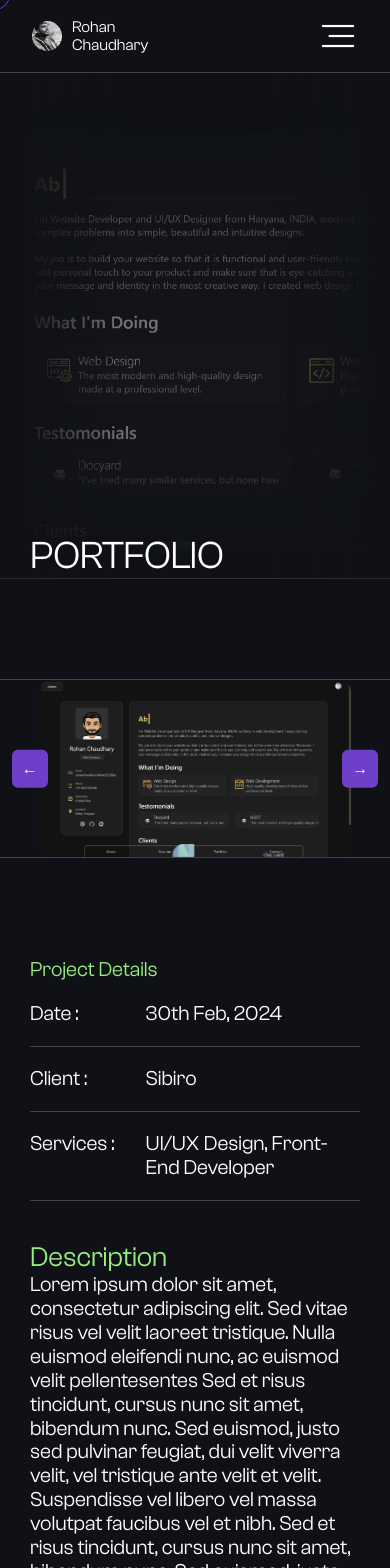
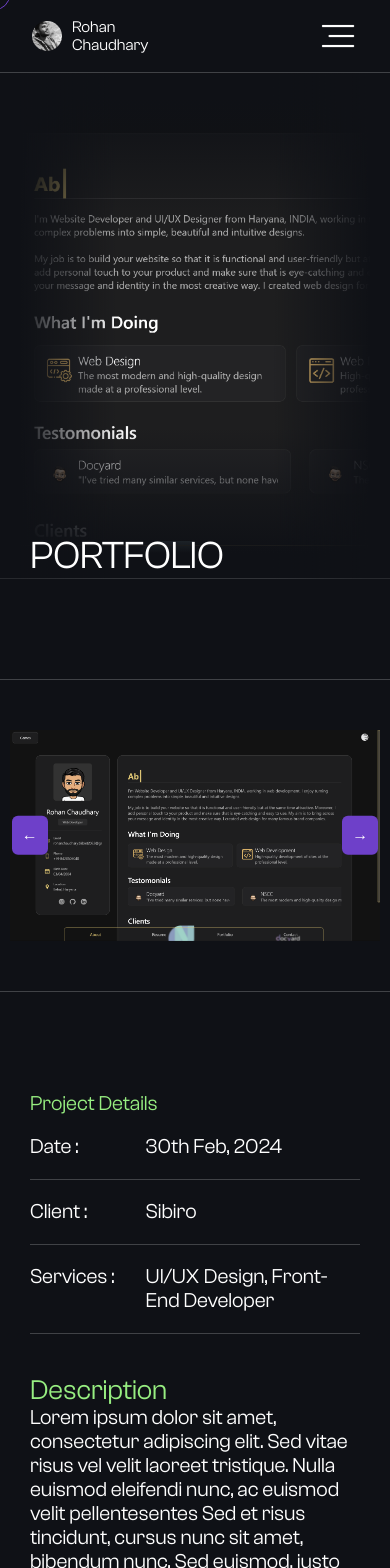
Before and after one commit to Codesamp-Rohan/Vite-Portfolio, a React (Vite) app: page /Vite-Portfolio/portfolio in a window 390 px wide. Shown: the top 1568 px of the page. Built offline with nearby package versions, Linux system fonts and the light colour scheme.

Commit message:
done bro almost done

```diff
--- a/src/ProjectPages/cosmetics.jsx
+++ b/src/ProjectPages/cosmetics.jsx
@@ -12,7 +12,7 @@ export function Cosmetics(){
             <div>
                 <div className="h-[60vh] top--section relative border-b-[1px] border-b-[#404246]">
                     <span className="project--img z-[20] w-[100%] h-[100%] absolute text-[#000] top-[50%] left-[50%] translate-x-[-50%] translate-y-[-50%]"></span>
-                    <img className="project--img absolute h-full w-full object-cover z-[19] brightness-[70%]" src="/Vite-Portfolio/Projects/cosmetics.png" alt="bg-img"></img>
+                    <img className="project--img absolute h-full w-full object-cover z-[19] " src="/Vite-Portfolio/Projects/cosmetics.png" alt="bg-img"></img>
                     <span className="absolute w-[100%] h-[100%] z-[50] flex items-end px-[30px]">
                         <h1 className="text-[10vw]">COSMETICS</h1>
                     </span>
--- a/src/ProjectPages/docyard.jsx
+++ b/src/ProjectPages/docyard.jsx
@@ -12,7 +12,7 @@ export function Docyard(){
             <div>
                 <div className="h-[60vh] top--section relative border-b-[1px] border-b-[#404246]">
                     <span className="project--img z-[20] w-[100%] h-[100%] absolute text-[#000] top-[50%] left-[50%] translate-x-[-50%] translate-y-[-50%]"></span>
-                    <img className="project--img absolute h-full w-full object-cover z-[19] brightness-[70%]" src="/Vite-Portfolio/Projects/docyard.png" alt="bg-img"></img>
+                    <img className="project--img absolute h-full w-full object-cover z-[19]" src="/Vite-Portfolio/Projects/docyard.png" alt="bg-img"></img>
                     <span className="absolute w-[100%] h-[100%] z-[50] flex items-end px-[30px]">
                         <h1 className="text-[10vw]">DOCYARD</h1>
                     </span>
--- a/src/ProjectPages/portfolio.jsx
+++ b/src/ProjectPages/portfolio.jsx
@@ -1,10 +1,39 @@
-import { useState } from 'react';
+import {useEffect, useState} from 'react';
 import { useSpring, animated } from 'react-spring';
 import {ProjectPage} from "../ProjectPage.jsx";
 import Navbar from "../components/Header/Navbar.jsx";
 import {Footer} from "../components/Footer/Footer.jsx";
 
 export function Portfolio(){
+
+    const [pageSize, setPageSize] = useState(true);
+
+    const handleSize = () => {
+        if(window.innerWidth >= 600){
+            setPageSize(true);
+        } else {
+            setPageSize(false);
+        }
+    }
+
+    useEffect(() => {
+        const handleResize = () => {
+            if (window.innerWidth <= 991) {
+                setPageSize(false);
+            } else {
+                setPageSize(true);
+            }
+        };
+
+        handleResize();
+
+        window.addEventListener("resize", handleResize);
+
+        return () => {
+            window.removeEventListener("resize", handleResize);
+        };
+    }, []);
+
     let active = 3;
     return (
         <>
@@ -12,13 +41,13 @@ export function Portfolio(){
             <div>
                 <div className="h-[60vh] top--section relative border-b-[1px] border-b-[#404246]">
                     <span className="project--img z-[20] w-[100%] h-[100%] absolute text-[#000] top-[50%] left-[50%] translate-x-[-50%] translate-y-[-50%]"></span>
-                    <img className="project--img absolute h-full w-full object-cover z-[19] brightness-[70%]" src="/Vite-Portfolio/Projects/portfolio.png" alt="bg-img"></img>
+                    <img className="project--img absolute h-full w-full object-cover z-[19]" src="/Vite-Portfolio/Projects/portfolio.png" alt="bg-img"></img>
                     <span className="absolute w-[100%] h-[100%] z-[50] flex items-end px-[30px]">
                         <h1 className="text-[10vw]">PORTFOLIO</h1>
                     </span>
                 </div>
             </div>
-            <Slider />
+            <Slider pageSize={pageSize} handleSize={handleSize}/>
             <ProjectContent />
             <ProjectPage active={active}/>
             <Footer />
@@ -26,7 +55,7 @@ export function Portfolio(){
     )
 }
 
-const Slider = () => {
+const Slider = ({ pageSize, handleSize }) => {
     // Initialize the state for the current slide index
     const [index, set] = useState(0);
 
@@ -55,11 +84,12 @@ const Slider = () => {
                 </button>
             </div>
             <animated.div style={props}>
-                {index !== -1 && index !== images.length && <img className="w-[80vw] rounded-xl" src={images[index]} alt={`Image ${index + 1}`} />}
+                {index !== -1 && index !== images.length && <img onChange={handleSize} style={{width: pageSize ? "80vw" : "95vw", paddingBlock: pageSize ? "" : "50px"}} className="rounded-xl" src={images[index]} alt={`Image ${index + 1}`} />}
             </animated.div>
         </div>
     );
 };
+
 
 export default Slider;
 
--- a/src/ProjectPages/quasar.jsx
+++ b/src/ProjectPages/quasar.jsx
@@ -12,7 +12,7 @@ export function Quasar(){
             <div>
                 <div className="h-[60vh] top--section relative border-b-[1px] border-b-[#404246]">
                     <span className="project--img z-[20] w-[100%] h-[100%] absolute text-[#000] top-[50%] left-[50%] translate-x-[-50%] translate-y-[-50%]"></span>
-                    <img className="project--img absolute h-full w-full object-cover z-[19] brightness-[70%]" src="/Vite-Portfolio/Projects/quasar.png" alt="bg-img"></img>
+                    <img className="project--img absolute h-full w-full object-cover z-[19] " src="/Vite-Portfolio/Projects/quasar.png" alt="bg-img"></img>
                     <span className="absolute w-[100%] h-[100%] z-[50] flex items-end px-[30px]">
                         <h1 className="text-[10vw]">QUASAR</h1>
                     </span>
--- a/src/ProjectPages/sibiro.jsx
+++ b/src/ProjectPages/sibiro.jsx
@@ -12,7 +12,7 @@ export function Sibiro(){
             <div>
                 <div className="h-[60vh] top--section relative border-b-[1px] border-b-[#404246]">
                     <span className="project--img z-[20] w-[100%] h-[100%] absolute text-[#000] top-[50%] left-[50%] translate-x-[-50%] translate-y-[-50%]"></span>
-                    <img className="project--img absolute h-full w-full object-cover z-[19] brightness-[70%]" src="/Vite-Portfolio/Projects/sibiro.png" alt="bg-img"></img>
+                    <img className="project--img absolute h-full w-full object-cover z-[19] " src="/Vite-Portfolio/Projects/sibiro.png" alt="bg-img"></img>
                     <span className="absolute w-[100%] h-[100%] z-[50] flex items-end px-[30px]">
                         <h1 className="text-[10vw]">SIBIRO</h1>
                     </span>
--- a/src/components/Header/Navbar.jsx
+++ b/src/components/Header/Navbar.jsx
@@ -3,6 +3,8 @@ import { Link } from "react-router-dom";
 
 export default function Navbar() {
     const [isOpen, setIsOpen] = useState(false);
+    const menuOption = () => setIsOpen(!isOpen);
+
     const [navbar, setNavbar] = useState(true);
 
     const handleNavbar = () => {
@@ -11,7 +13,6 @@ export default function Navbar() {
         }
     };
 
-    const menuOption = () => setIsOpen(!isOpen);
 
     const navLinks = [
         { name: "Home", link: "/Vite-Portfolio/" },
--- a/src/index.css
+++ b/src/index.css
@@ -149,7 +149,7 @@ input:focus {
   border-color: #6e40c9;
 }
 .project--img{
-  background-image: linear-gradient(to right, var(--primary) 5%, #0f111639 30%, #0f111639 50%, #0f111639 70%, var(--primary) 95%), linear-gradient(to bottom, var(--primary) 5%, #0f111639 30%, #0f111639 50%, #0f111639 70%, var(--primary) 95%);
+  background-image: linear-gradient(to right, var(--primary) 5%, transparent 30%, transparent 50%, transparent 70%, var(--primary) 95%), linear-gradient(to bottom, var(--primary) 5%, transparent 30%, transparent 50%, transparent 70%, var(--primary) 95%);
 }
 .mouse-follower {
   width: 30px;
@@ -163,9 +163,13 @@ input:focus {
 
 .desktop--nav{
   display: none;
+  position: sticky;
+  top: 0;
 }
 .mobile--nav{
   display: flex;
+  position: sticky;
+  top: 0;
 }
 .menu--area{
   position: fixed;
--- a/src/responsive.css
+++ b/src/responsive.css
@@ -79,7 +79,11 @@
         width: 80vw;
     }
     .project--content{font-size: 1.3rem}
-    .footer--area{height: 50vh;}
+    .footer--area{
+        height: 30vh;
+        justify-content: flex-start;
+        padding-left: 15px;
+    }
     .links--span{
         flex-direction: column;
         gap: 0;
@@ -89,7 +93,7 @@
         padding: 0;
     }
     .footer--area--content{
-        gap: 100px;
+        gap: 30px;
     }
     .footer--button{
         padding-inline: 10px;
```
